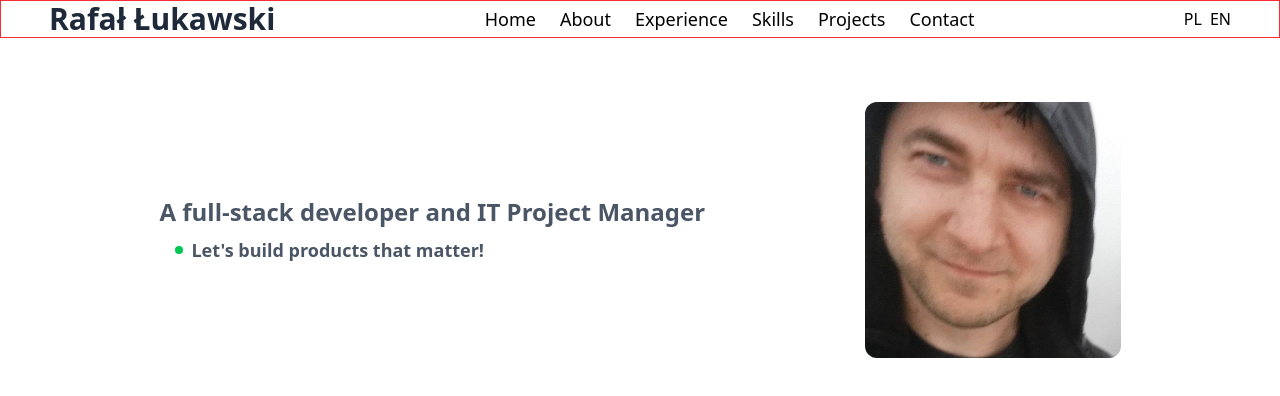
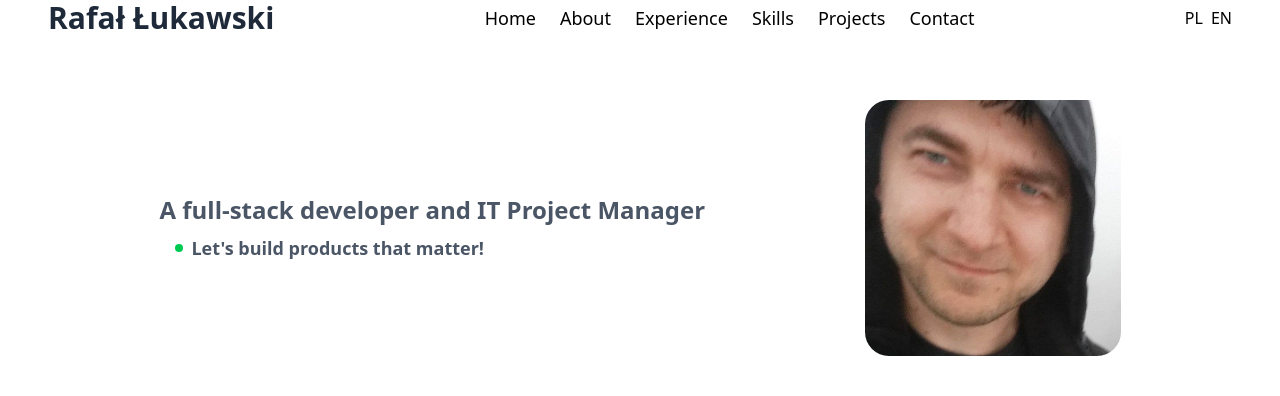
Before and after one commit to rlukawski/personal-website, a React (Vite) app: page / in a window 1280 px wide. Shown: the top 396 px of the page. Built offline with nearby package versions, Linux system fonts and the light colour scheme.

Commit message:
Cleanup styles

```diff
--- a/src/components/Home.tsx
+++ b/src/components/Home.tsx
@@ -12,7 +12,7 @@ export const Home = () => {
           </div>
         </div>
         <div className="w-64">
-          <img src={authorImg} alt="Rafał Łukawski" className="rounded-xl" />
+          <img src={authorImg} alt="Rafał Łukawski" className="rounded-3xl" />
         </div>
       </div>
     </main>
--- a/src/components/Navigation.tsx
+++ b/src/components/Navigation.tsx
@@ -1,6 +1,6 @@
 export const Navigation = () => {
   return (
-    <div className="w-full flex items-center justify-between px-12 border border-red-500">
+    <div className="w-full flex items-center justify-between px-12">
       <p className="text-gray-800 text-3xl font-bold">Rafał Łukawski</p>
       <ul className="flex gap-6 text-lg">
         <li>Home</li>
```
